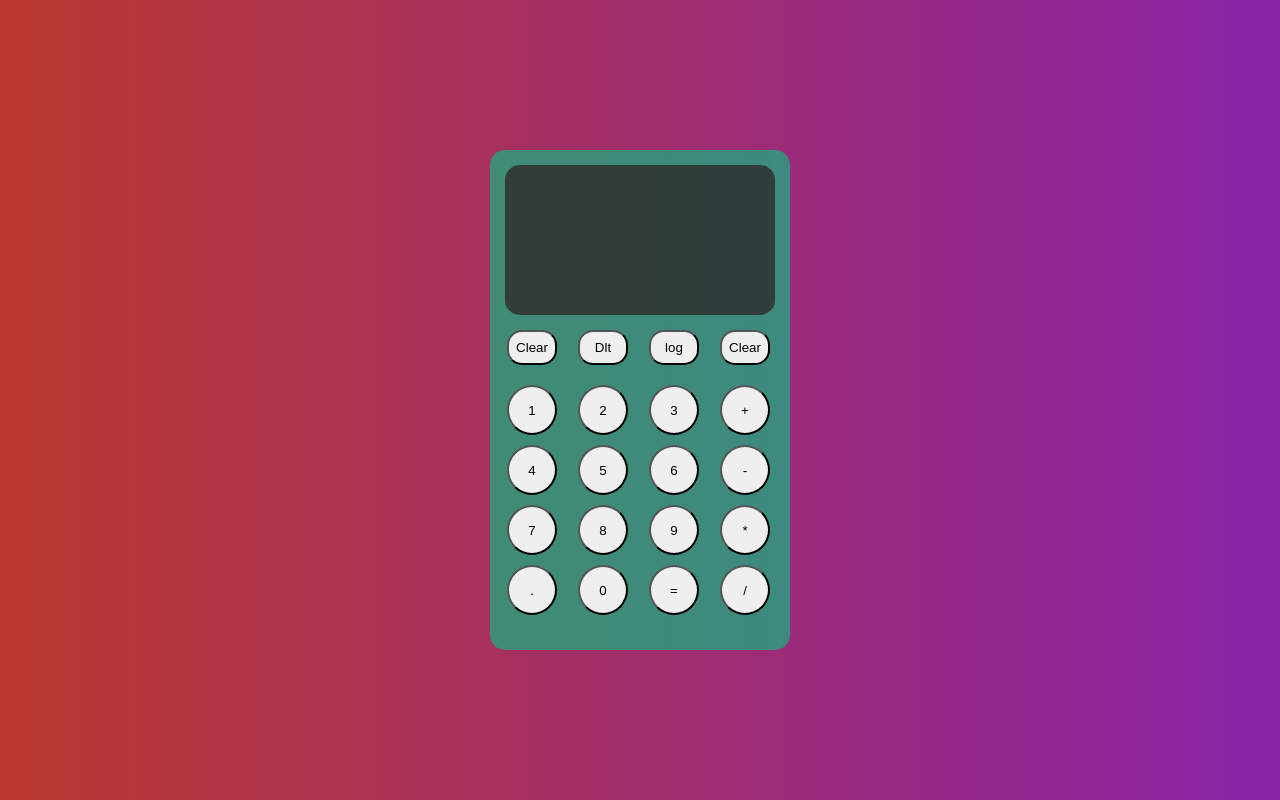
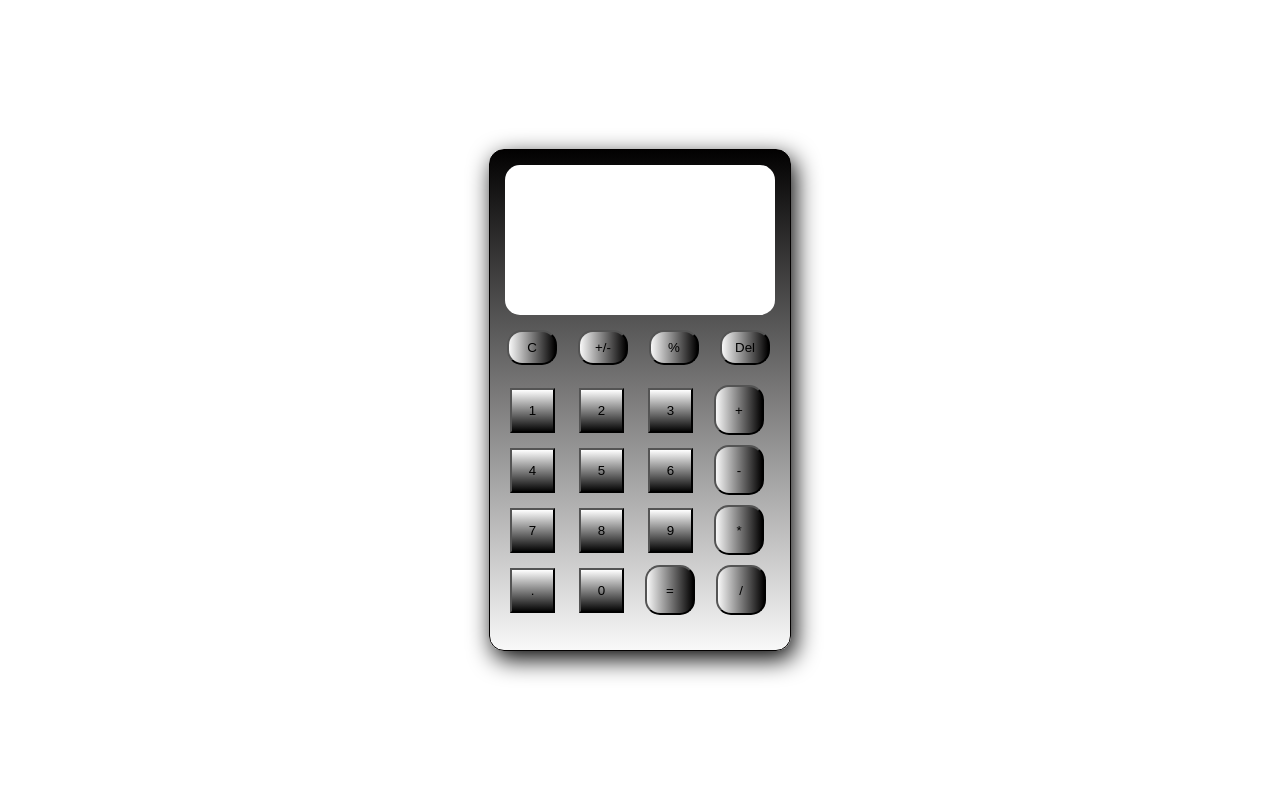
Before and after one commit to amitpanday/studay-matrial, a plain HTML site: page Index.html in a window 1280 px wide. Drawn offline with Linux system fonts and the light colour scheme; files that its build step writes are made by us from their sources.

Commit message:
first commit

```diff
--- a/CSS/Style.css
+++ b/CSS/Style.css
@@ -1,22 +1,24 @@
-body {
-    background: linear-gradient(to left, #8924a8, #ba382f);
-}
-
 .mainBody {
     width: 300px;
     height: 500px;
+    border: 1px solid rgb(2, 0, 0);
     border-radius: 15px;
-    background: rgba(13, 187, 129, 0.658);
+    background: linear-gradient(to top, #f8f8f8, #020101);
     position: absolute;
     top: 50%;
     left: 50%;
     transform: translate(-50%, -50%);
+    box-shadow: 4px 8px 25px;
+}
+
+.mainBody:hover {
+    height: 510px;
 }
 
 #screen {
     width: 270px;
     height: 150px;
-    background: rgba(46, 37, 37, 0.753);
+    background: white;
     border-radius: 15px;
     margin: 15px;
 }
@@ -26,6 +28,7 @@ body {
     height: 35px;
     margin-left: 17px;
     border-radius: 15px;
+    background: linear-gradient(to right, #f8f8f8, #020101);
 }
 
 .btn-2 {
@@ -35,7 +38,20 @@ body {
 .key-btn {
     width: 50px;
     height: 50px;
-    border-radius: 50px;
+    border-radius: 15px;
     margin-left: 17px;
     margin-top: 10px;
+    background: linear-gradient(to right, #f8f8f8, #020101);
 }
+
+.key-btn-1 {
+    width: 45px;
+    height: 45px;
+    margin-left: 20px;
+    background: linear-gradient(to top, #050505, #ffffff);
+    margin-top: 10px;
+}
+
+.key-btn-1:hover {
+    font-size: 20px;
+}
--- a/Index.html
+++ b/Index.html
@@ -15,28 +15,28 @@
         </div>
         <div class="btn-1">
             <form action="">
-                <input class="clear-btn" type="submit" name="submit" value="Clear">
-                <input class="clear-btn" type="submit" name="submit" value="Dlt">
-                <input class="clear-btn" type="submit" name="submit" value="log">
-                <input class="clear-btn" type="submit" name="submit" value="Clear">
+                <input class="clear-btn" type="submit" name="submit" value="C">
+                <input class="clear-btn" type="submit" name="submit" value="+/-">
+                <input class="clear-btn" type="submit" name="submit" value="%">
+                <input class="clear-btn" type="submit" name="submit" value="Del">
             </form>
         </div>
         <div class="btn-2">
             <form action="">
-                <input class="key-btn" type="submit" name="submit" value="1">
-                <input class="key-btn" type="submit" name="submit" value="2">
-                <input class="key-btn" type="submit" name="submit" value="3">
+                <input class="key-btn-1" type="submit" name="submit" value="1">
+                <input class="key-btn-1" type="submit" name="submit" value="2">
+                <input class="key-btn-1" type="submit" name="submit" value="3">
                 <input class="key-btn" type="submit" name="submit" value="+">
-                <input class="key-btn" type="submit" name="submit" value="4">
-                <input class="key-btn" type="submit" name="submit" value="5">
-                <input class="key-btn" type="submit" name="submit" value="6">
+                <input class="key-btn-1" type="submit" name="submit" value="4">
+                <input class="key-btn-1" type="submit" name="submit" value="5">
+                <input class="key-btn-1" type="submit" name="submit" value="6">
                 <input class="key-btn" type="submit" name="submit" value="-">
-                <input class="key-btn" type="submit" name="submit" value="7">
-                <input class="key-btn" type="submit" name="submit" value="8">
-                <input class="key-btn" type="submit" name="submit" value="9">
+                <input class="key-btn-1" type="submit" name="submit" value="7">
+                <input class="key-btn-1" type="submit" name="submit" value="8">
+                <input class="key-btn-1" type="submit" name="submit" value="9">
                 <input class="key-btn" type="submit" name="submit" value="*">
-                <input class="key-btn" type="submit" name="submit" value=".">
-                <input class="key-btn" type="submit" name="submit" value="0">
+                <input class="key-btn-1" type="submit" name="submit" value=".">
+                <input class="key-btn-1" type="submit" name="submit" value="0">
                 <input class="key-btn" type="submit" name="submit" value="=">
                 <input class="key-btn" type="submit" name="submit" value="/">
 
```
Also changed, not shown: wallpapers (11).jpg (added).
